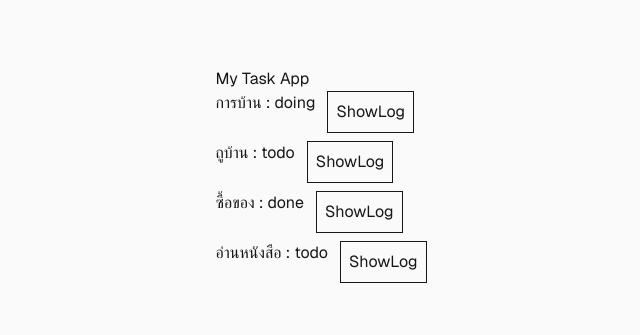
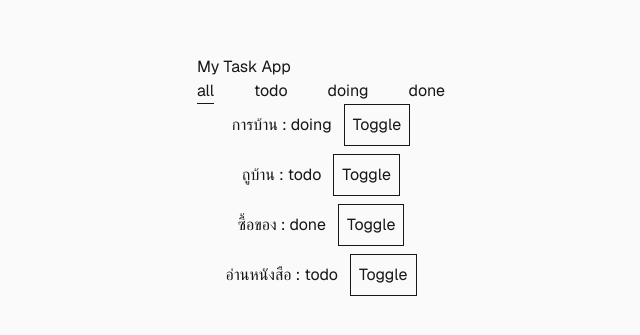
Before and after one commit to 7ois/task-app, a Next.js app: page / in a window 1280 px wide. Shown: the part 221-556 px from the top of the page, without its empty margins (319-959 px from the left). Built offline with nearby package versions, Linux system fonts and the light colour scheme.

Commit message:
:sparkles: : fetch api and optimize with useMemo.

```diff
--- /dev/null
+++ b/app/api/tasks/route.ts
@@ -0,0 +1,6 @@
+import { NextResponse } from "next/server";
+import { tasks } from "../../../lib/tasks";
+
+export async function GET() {
+    return NextResponse.json(tasks)
+}
--- a/app/page.tsx
+++ b/app/page.tsx
@@ -1,24 +1,95 @@
 "use client"
 import TaskItem from "@/components/TaskItem";
 import { tasks } from "@/lib/tasks";
+import { useEffect, useMemo, useState } from "react";
+
+type Task = {
+  id: number
+  title: string;
+  status: string;
+}
+
+const filterList: { id: number, listType: 'all' | 'todo' | 'doing' | 'done' }[] = [
+  { id: 1, listType: 'all' },
+  { id: 2, listType: 'todo' },
+  { id: 3, listType: 'doing' },
+  { id: 4, listType: 'done' },
+]
 
 export default function Home() {
 
-  const handleClick = (id: number) => {
-    console.log(id)
+  const [taskList, setTaskList] = useState<Task[]>([])
+  const [filter, setFilter] = useState<'all' | 'todo' | 'doing' | 'done'>('all')
+  const [loading, setLoading] = useState(true)
+  const [error, setError] = useState<string | null>(null)
+
+  useEffect(() => {
+    fetch("/api/tasks")
+      .then(res => {
+        if (!res.ok) throw new Error("Fetch failed!")
+        return res.json()
+      })
+      .then(data => setTaskList(data))
+      .catch(err => setError(err.message))
+      .finally(() => setLoading(false))
+  }, [])
+
+  const toggleStatus = (id: number) => {
+    const newTaskList = taskList.map(item => {
+      let newStatus = item.status
+      if (item.id === id) {
+        if (item.status === 'todo') {
+          newStatus = 'doing'
+        } else if (item.status === 'doing') {
+          newStatus = 'done'
+        } else {
+          newStatus = 'todo'
+        }
+        return { ...item, status: newStatus }
+      }
+      return item
+    })
+
+    setTaskList(newTaskList)
   }
+
+  // const filteredTasks = taskList.filter(item => {
+  //   if (filter === 'all') return true
+  //   return item.status === filter
+  // })
+
+  const filteredTasks = useMemo(() => {
+    if (filter === 'all') return taskList
+    return taskList.filter(task => task.status === filter)
+  }, [taskList, filter])
 
   return (
     <div className="flex min-h-screen items-center justify-center bg-zinc-50 font-sans dark:bg-black">
       <main>
         <h1>My Task App</h1>
-        <ul>
-          {tasks.map(item => (
-            <li key={item.id}>
-              <TaskItem task={item} onToggleStatus={handleClick} />
-            </li>
+        <div className="flex gap-10">
+          {filterList.map(item => (
+            <button
+              key={item.id}
+              className={`cursor-pointer ${filter === item.listType ? "border-b" : ""}`}
+              onClick={() => setFilter(item.listType)}
+            >
+              {item.listType}
+            </button>
           ))}
-        </ul>
+        </div>
+        {loading ? (
+          <p>Loading...</p>
+        ) : (
+          <ul>
+            {filteredTasks.map(item => (
+              <li key={item.id}>
+                <TaskItem task={item} onToggleStatus={toggleStatus} />
+              </li>
+            ))}
+          </ul>
+        )}
+        {error && <p className="text-red-500">{error}</p>}
       </main>
     </div>
   );
--- a/components/TaskItem.tsx
+++ b/components/TaskItem.tsx
@@ -12,13 +12,13 @@ type TaskItemProps = {
 export default function TaskItem({ task, onToggleStatus }: TaskItemProps) {
     return (
         <>
-            <div className="flex gap-3 mb-2">
+            <div className="flex items-center justify-center gap-3 mb-2">
                 <p>{task.title}  :  {task.status}</p>
                 <button
                     className="border p-2"
                     onClick={() => onToggleStatus(task.id)}
                 >
-                    ShowLog
+                    Toggle
                 </button>
             </div>
         </>
```
